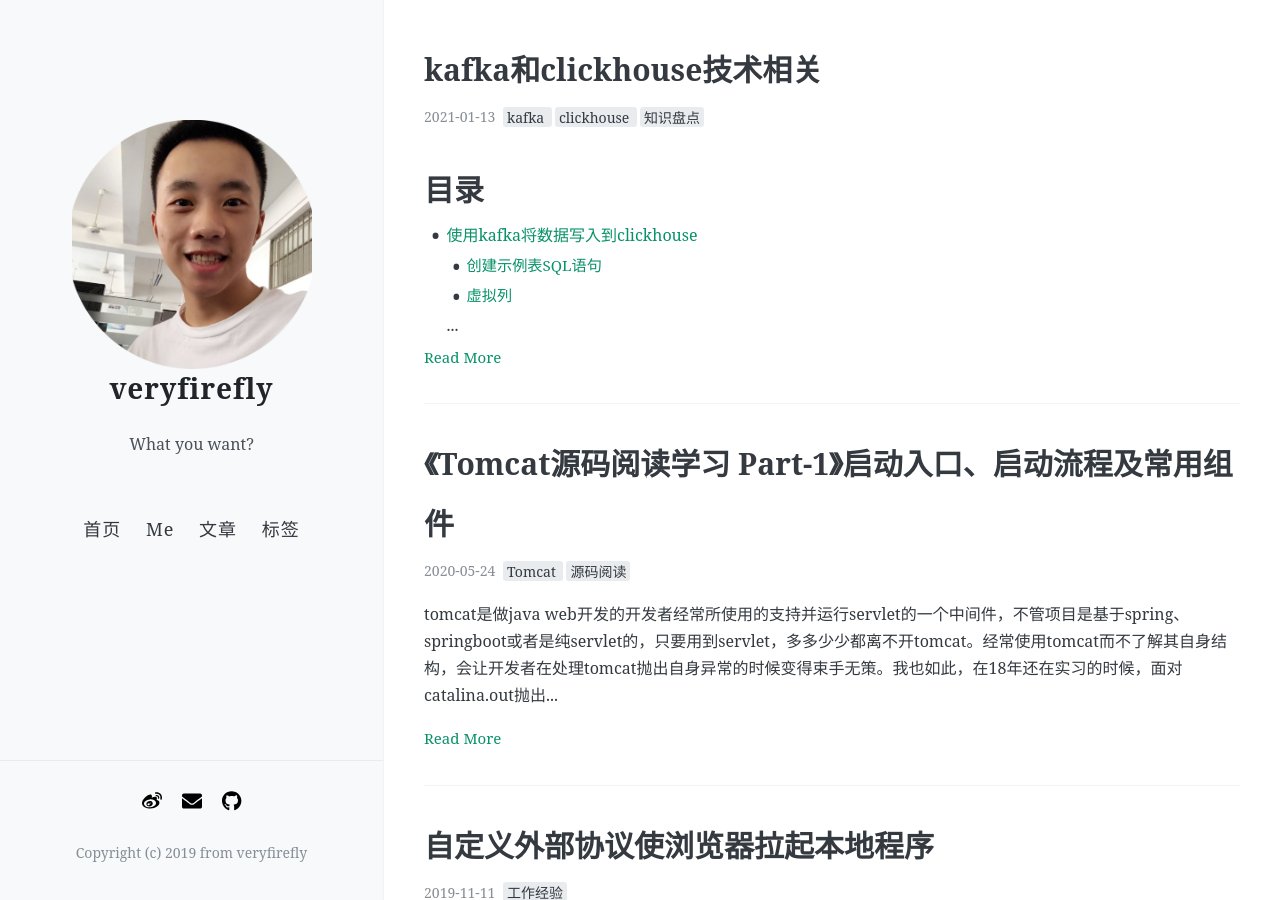
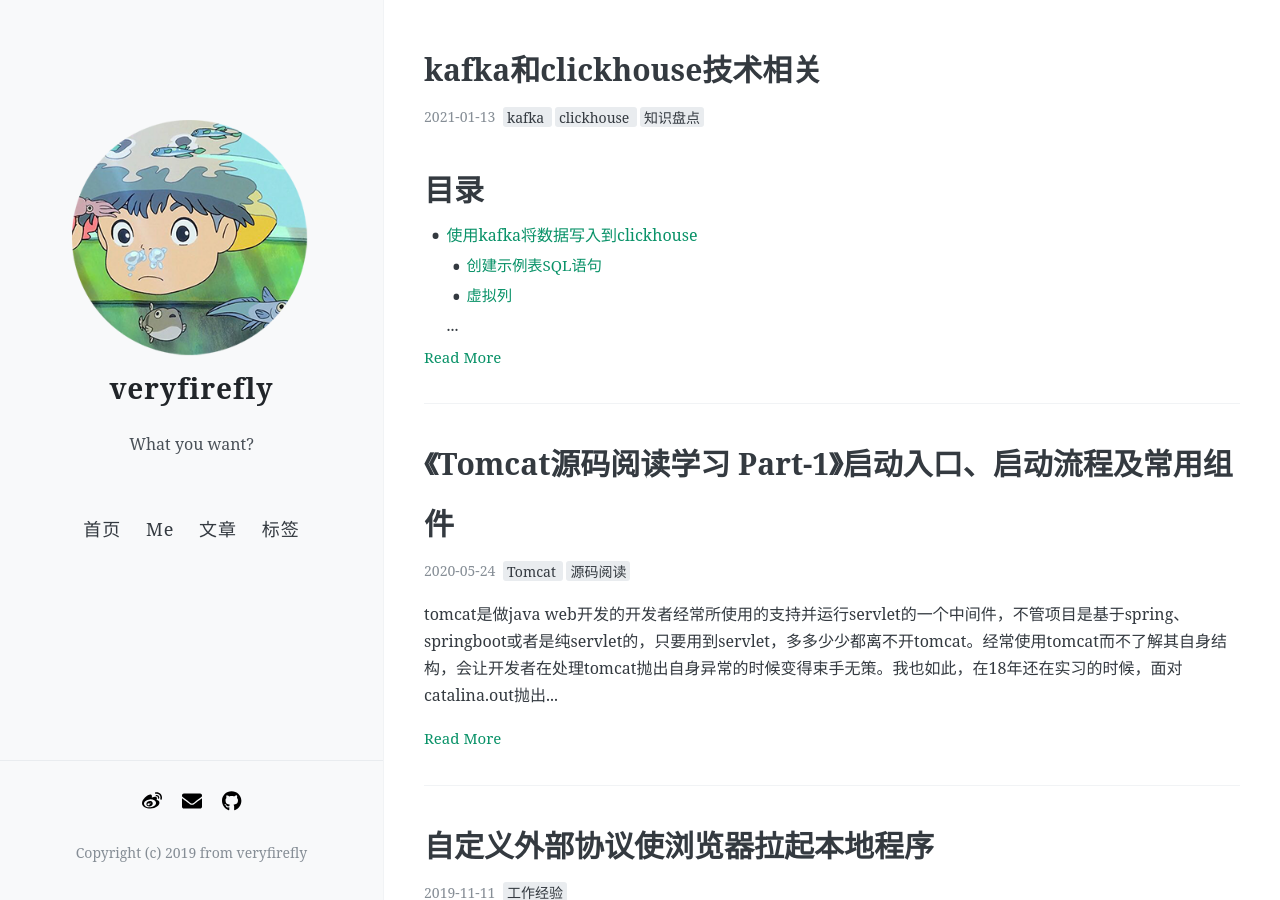
Before and after one commit to Veryfirefly/veryfirefly.github.io, a Jekyll site: the page built from index.html, in a window 1280 px wide and 900 px high. Built offline with Jekyll 4.4.1, drawn with Linux system fonts in a browser that asks for light colours; nearby versions of some CDN libraries; some web fonts are replaced; the list of posts is cut into pages by our own code.

Commit message:
replace head

```diff
--- a/_config.yml
+++ b/_config.yml
@@ -14,7 +14,7 @@ description: What you want?
 #
 
 # 你的博客logo图片URL，建议尺寸不超过300px × 300px
-avatar: https://veryfirefly.github.io/images/head-1.png
+avatar: https://veryfirefly.github.io/images/head.png
 
 # 你的favicon（出现在浏览器tab上）图片URL，建议使用较小(64px × 64px)的图片
 favicon: https://veryfirefly.github.io/images/favicon.png
```
Also changed, not shown: images/head-1.png (deleted).
